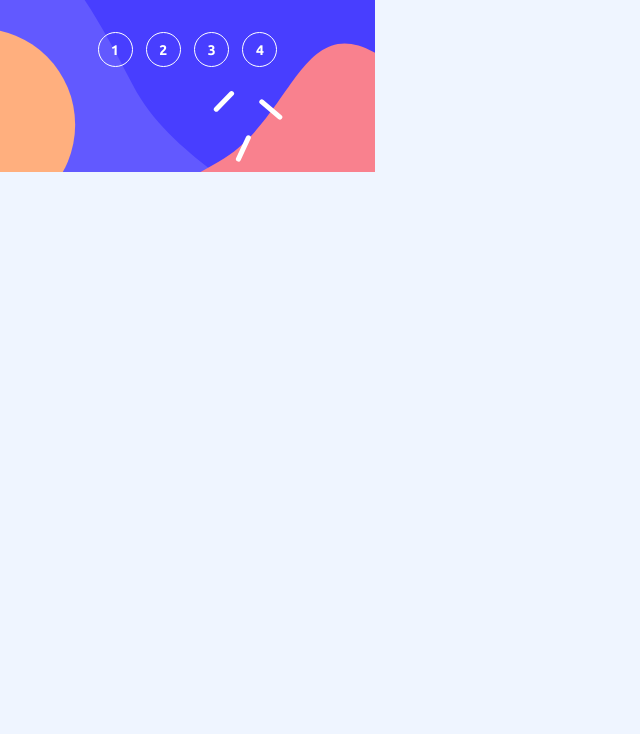
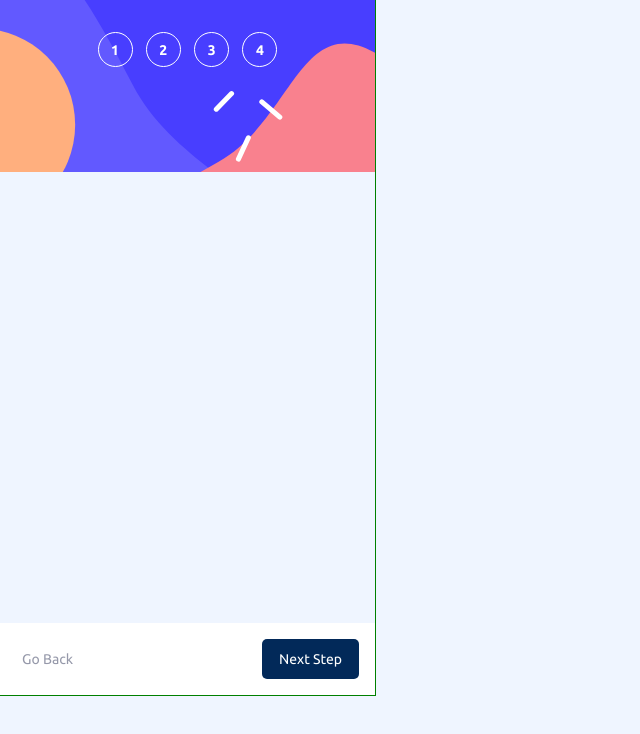
Before and after one commit to claystuart/multi-step-form, a React (Create React App) app: page / in a window 1280 px wide. Shown: the top 734 px of the page, without its empty margins (0-640 px from the left). Built offline with nearby package versions, Linux system fonts and the light colour scheme.

Commit message:
Create Footer.js and Footer.css.

```diff
--- /dev/null
+++ b/src/Footer.css
@@ -0,0 +1,37 @@
+footer {
+    width: 375px;
+    height: 72px;
+    background-color: white;
+    display: flex;
+    align-items: center;
+    justify-content: space-between;
+}
+
+.btn {
+    font-family: 'Ubuntu', sans-serif;
+    font-size: 14px;
+    border: none;
+    margin: 16px;
+}
+
+.btn-back {
+    color: #9699AA;
+    background-color: transparent;
+}
+
+.btn-back:hover {
+    color: #022959;
+}
+
+.btn-forward {
+    width: 97px;
+    height: 40px;
+    color: white;
+    background-color: #022959;
+    border-radius: 5px;
+}
+
+.btn-forward:hover {
+    background-color: #164A8A;
+    cursor: pointer
+}
--- /dev/null
+++ b/src/Footer.js
@@ -0,0 +1,16 @@
+import "./Footer.css";
+
+function Footer(){
+    return(
+        <footer>
+            <button className="btn btn-back">
+                Go Back
+            </button>
+            <button className="btn btn-forward">
+                Next Step
+            </button>
+        </footer>
+    );
+}
+
+export default Footer;
--- a/src/index.css
+++ b/src/index.css
@@ -5,3 +5,12 @@ body {
   font-family: 'Ubuntu', sans-serif;
   background-color: #EFF5FF;
 }
+
+#root {
+  outline: 1px solid green;
+  width: 375px;
+  min-height: 695px;
+  display: flex;
+  flex-direction: column;
+  justify-content: space-between;
+}
--- a/src/index.js
+++ b/src/index.js
@@ -1,11 +1,13 @@
 import React from 'react';
 import ReactDOM from 'react-dom/client';
 import './index.css';
-import Header from './Header'
+import Header from './Header';
+import Footer from './Footer'
 
 const root = ReactDOM.createRoot(document.getElementById('root'));
 root.render(
   <React.StrictMode>
     <Header />
+    <Footer />
   </React.StrictMode>
 );
```
